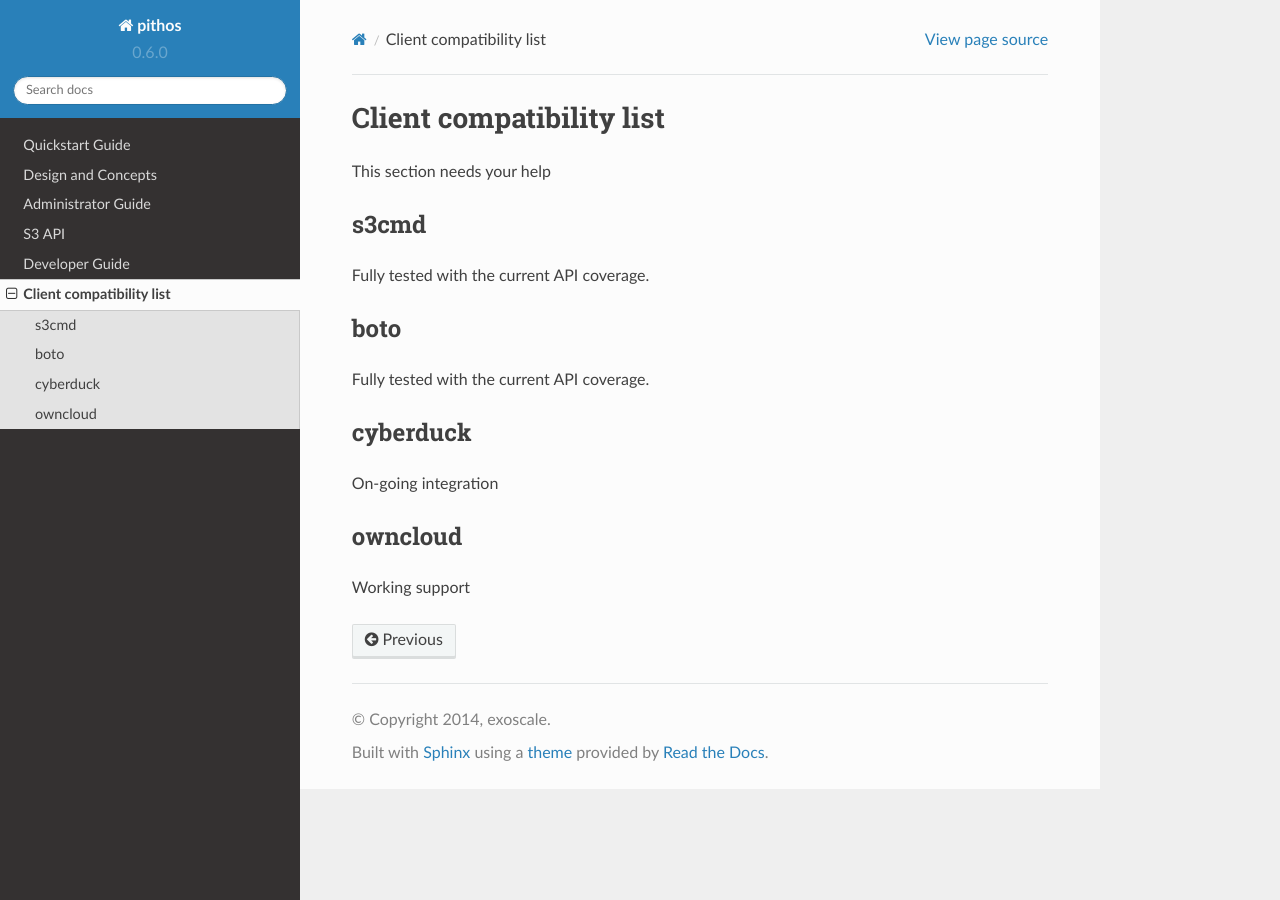
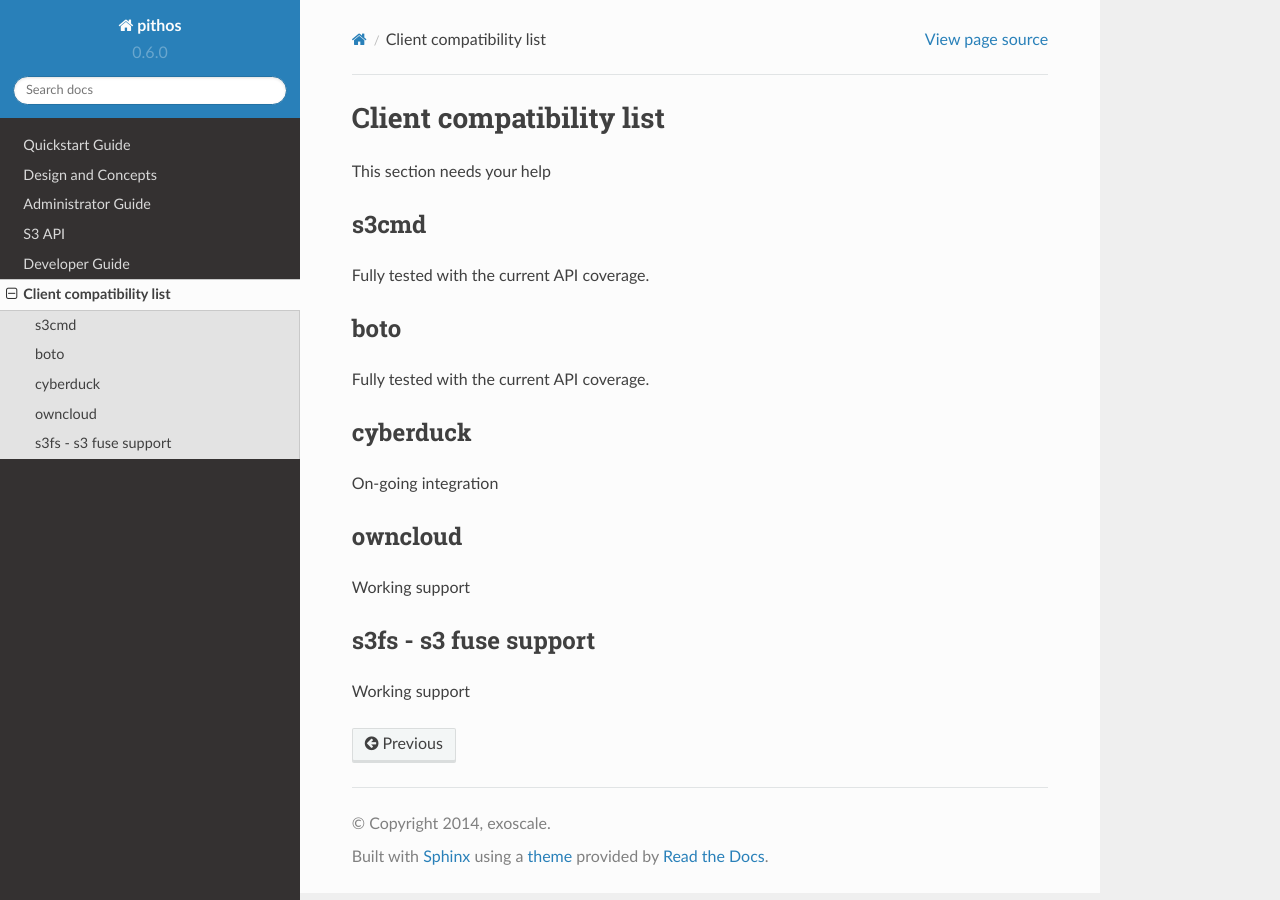
Before and after one commit to exoscale/pithos, a Sphinx documentation site: the page built from doc/source/clients.rst, in a window 1280 px wide. Built offline with Sphinx 7.4.7 and the Read the Docs theme 2.0.0, drawn with Linux system fonts in a browser that asks for light colours.

Commit message:
add s3fs to the list of known working clients

```diff
--- a/doc/source/clients.rst
+++ b/doc/source/clients.rst
@@ -22,3 +22,8 @@ owncloud
 --------
 
 Working support
+
+s3fs - s3 fuse support
+----------------------
+
+Working support
```
